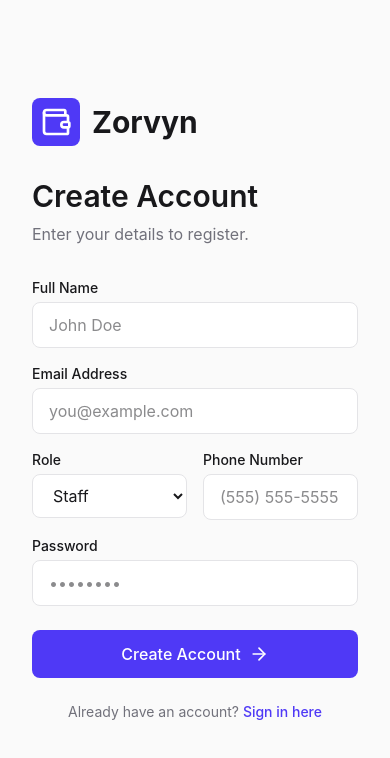
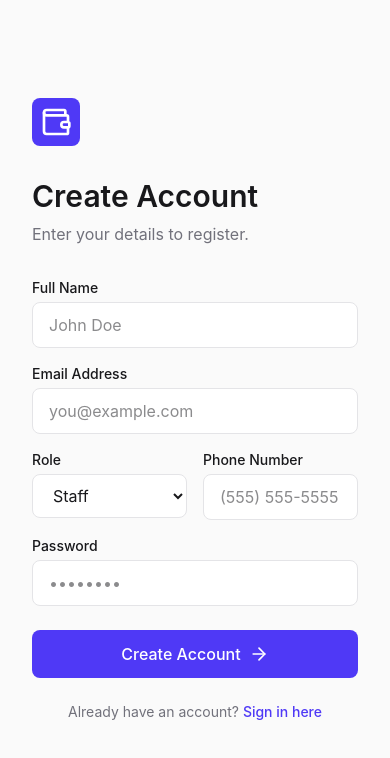
Before and after one commit to Harshit-joshi1997/bussiness-dashboard, a React (Vite) app in the folder dashboard/: page /register in a window 390 px wide. Shown: the top 758 px of the page. Built offline with nearby package versions, Linux system fonts and the light colour scheme.

Commit message:
change in company name

```diff
--- a/dashboard/src/components/layout/DashboardLayout.tsx
+++ b/dashboard/src/components/layout/DashboardLayout.tsx
@@ -57,7 +57,7 @@ export default function DashboardLayout() {
             <div className="p-2 bg-indigo-600 rounded-lg">
               <Wallet size={24} className="text-white" />
             </div>
-            <span className="text-xl font-bold tracking-tight">Zorvyn</span>
+            <span className="text-xl font-bold tracking-tight">AlphaX</span>
           </div>
 
           <nav className="flex-1 px-4 py-6 space-y-2">
@@ -105,7 +105,7 @@ export default function DashboardLayout() {
             >
               <Menu size={24} />
             </button>
-            <h2 className="text-lg font-semibold lg:hidden">Zorvyn</h2>
+            <h2 className="text-lg font-semibold lg:hidden"></h2>
           </div>
 
           <div className="flex items-center gap-4">
--- a/dashboard/src/pages/Login.tsx
+++ b/dashboard/src/pages/Login.tsx
@@ -85,7 +85,7 @@ export default function Login() {
             <div className="p-2 bg-indigo-600 rounded-lg">
               <Wallet size={32} className="text-white" />
             </div>
-            <h1 className="text-3xl font-bold">Zorvyn</h1>
+            <h1 className="text-3xl font-bold">AlphaX</h1>
           </div>
 
           <h2 className="text-3xl font-semibold mb-2">Welcome Back</h2>
--- a/dashboard/src/pages/Register.tsx
+++ b/dashboard/src/pages/Register.tsx
@@ -41,7 +41,7 @@ export default function Register() {
           >
             <Wallet size={120} className="text-indigo-400 opacity-80" />
           </motion.div>
-          <h1 className="text-5xl font-bold text-white mb-4 tracking-tight">Join Zorvyn Finance</h1>
+          <h1 className="text-5xl font-bold text-white mb-4 tracking-tight">Join AlphaX Finance</h1>
           <p className="text-zinc-400 text-lg max-w-md">
             Create an account to track, analyze, and optimize your spending with stunning visualizations.
           </p>
@@ -84,7 +84,7 @@ export default function Register() {
             <div className="p-2 bg-indigo-600 rounded-lg">
               <Wallet size={32} className="text-white" />
             </div>
-            <h1 className="text-3xl font-bold">Zorvyn</h1>
+            <h1 className="text-3xl font-bold"></h1>
           </div>
 
           <h2 className="text-3xl font-semibold mb-2">Create Account</h2>
```
